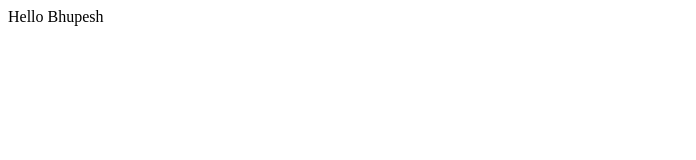
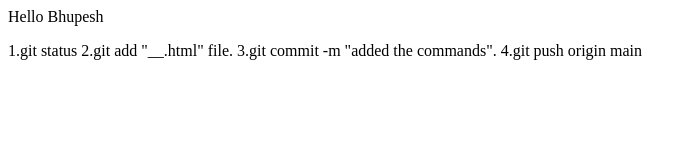
Before and after one commit to bhupeshsinha/github-demo, a plain HTML site: page index.html in a window 1280 px wide. Shown: the whole page, without its empty margins (0-696 px from the left). Drawn offline with Linux system fonts and the light colour scheme.

Commit message:
Added the updated index.html  file

```diff
--- a/index.html
+++ b/index.html
@@ -1 +1,7 @@
 <p>Hello Bhupesh</p>
+
+<P> 1.git status
+    2.git add "__.html" file.
+    3.git commit -m "added the commands".
+    4.git push origin main
+</P>
```
